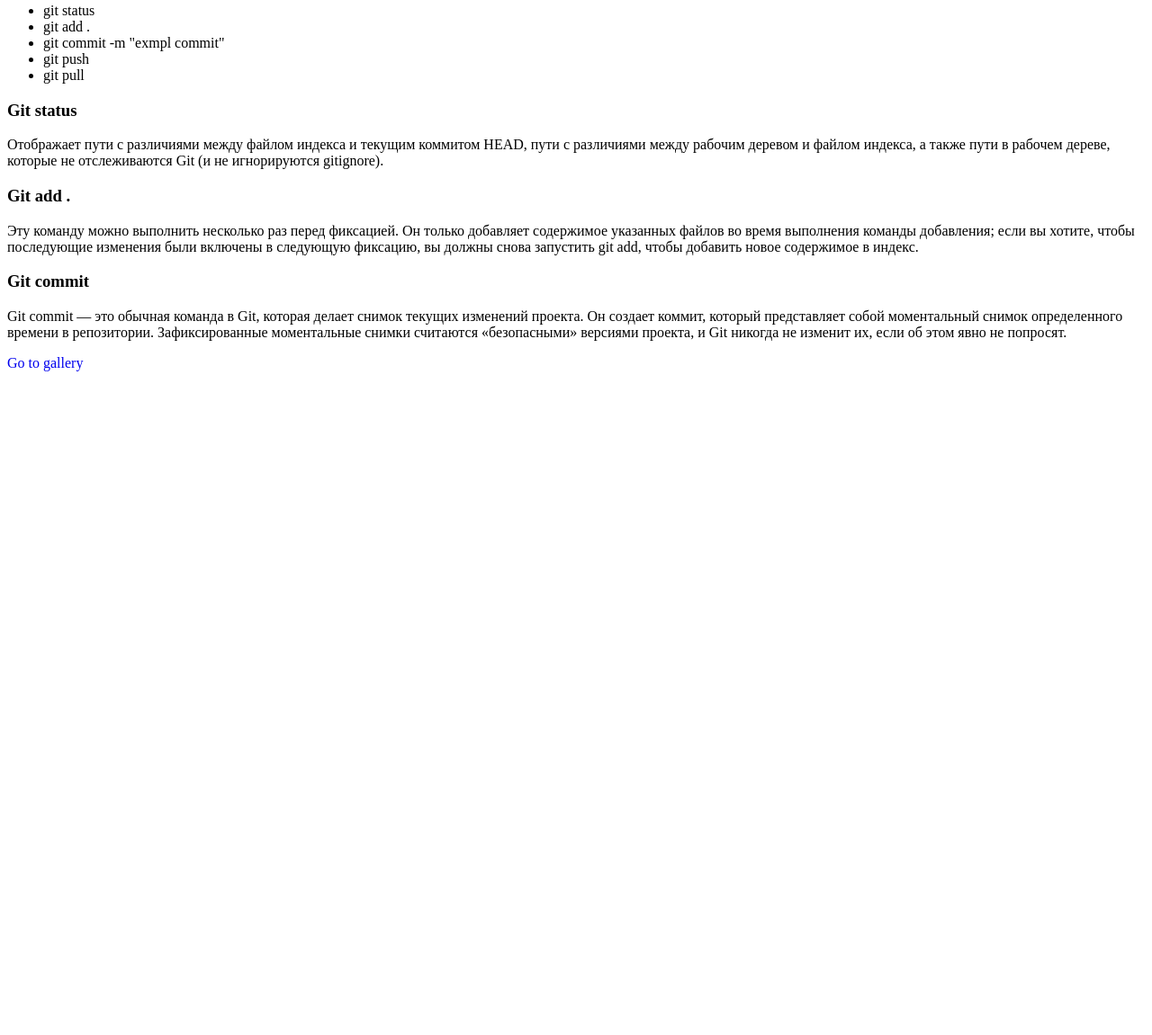
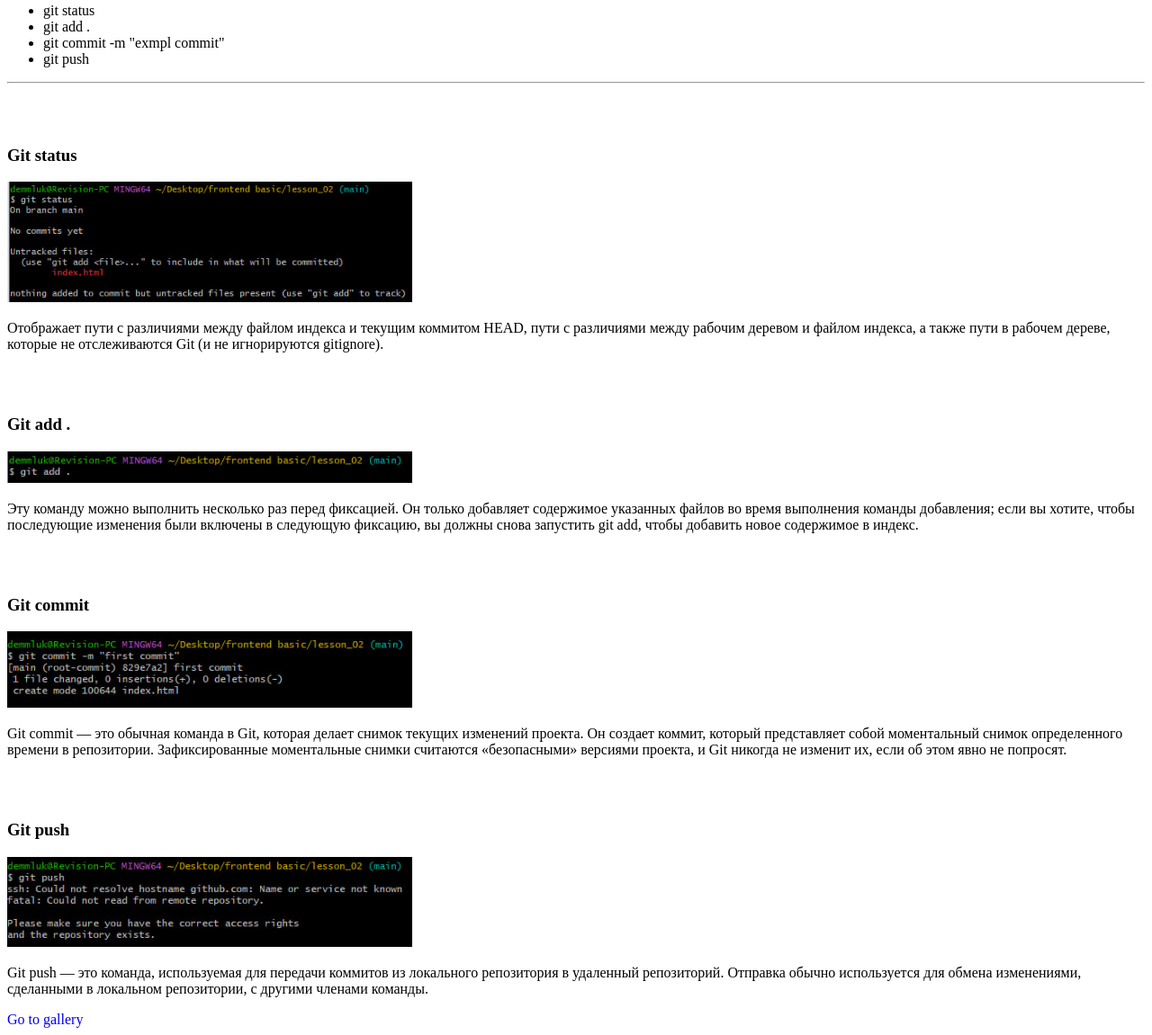
Before and after one commit to demmluk/lesson_02, a plain HTML site: page index.html in a window 1280 px wide. Shown: the part 100-1251 px from the top of the page at 90% size. Before the commit the page ends 800 px from the top, so only its background shows below. Drawn offline with Linux system fonts and the light colour scheme.

Commit message:
fifth commit

```diff
--- a/index.html
+++ b/index.html
@@ -11,34 +11,51 @@
     <header>
         <a href="gallery.html" style="text-decoration: none;">Gallery</a>
     </header>
+
     <hr>
+
     <main>
+
+
         <h2>List of commands for terminal:</h2>
         <ul>
             <li>git status</li>
             <li>git add .</li>
             <li>git commit -m "exmpl commit"</li>
             <li>git push</li>
-            <li>git pull</li>
         </ul>
+        <hr>
 
-        <h3>Git status</h3>
+        <h3 style="padding-top: 50px;">Git status</h3>
+        <img src="images/git_status.jpg" alt="" width="450">
         <p>Отображает пути с различиями между файлом индекса и текущим коммитом HEAD, пути с различиями между рабочим
             деревом и файлом индекса, а также пути в рабочем дереве, которые не отслеживаются Git (и не игнорируются
             gitignore).</p>
 
-        <h3>Git add .</h3>
+
+        <h3 style="padding-top: 50px;">Git add .</h3>
+        <img src="images/git_add.jpg" alt="" width="450">
         <p>Эту команду можно выполнить несколько раз перед фиксацией. Он только добавляет содержимое указанных файлов во
             время выполнения команды добавления; если вы хотите, чтобы последующие изменения были включены в следующую
             фиксацию, вы должны снова запустить git add, чтобы добавить новое содержимое в индекс.</p>
 
-        <h3>Git commit</h3>
 
+        <h3 style="padding-top: 50px;">Git commit</h3>
+        <img src="images/git_commit.jpg" alt="" width="450">
         <p>Git commit — это обычная команда в Git, которая делает снимок текущих изменений проекта. Он создает коммит,
             который представляет собой моментальный снимок определенного времени в репозитории. Зафиксированные
             моментальные снимки считаются «безопасными» версиями проекта, и Git никогда не изменит их, если об этом явно
             не попросят.</p>
+
+        <h3 style="padding-top: 50px;">Git push</h3>
+        <img src="images/git_push.jpg" alt="" width="450">
+        <p>Git push — это команда, используемая для передачи коммитов из локального репозитория в удаленный репозиторий.
+            Отправка обычно используется для обмена изменениями, сделанными в локальном репозитории, с другими членами
+            команды.</p>
+
     </main>
+
+
     <footer>
         <a href="gallery.html" style="text-decoration: none;"> Go to gallery </a>
     </footer>
```
Also changed, not shown: gallery.html (+11 -1 lines).
